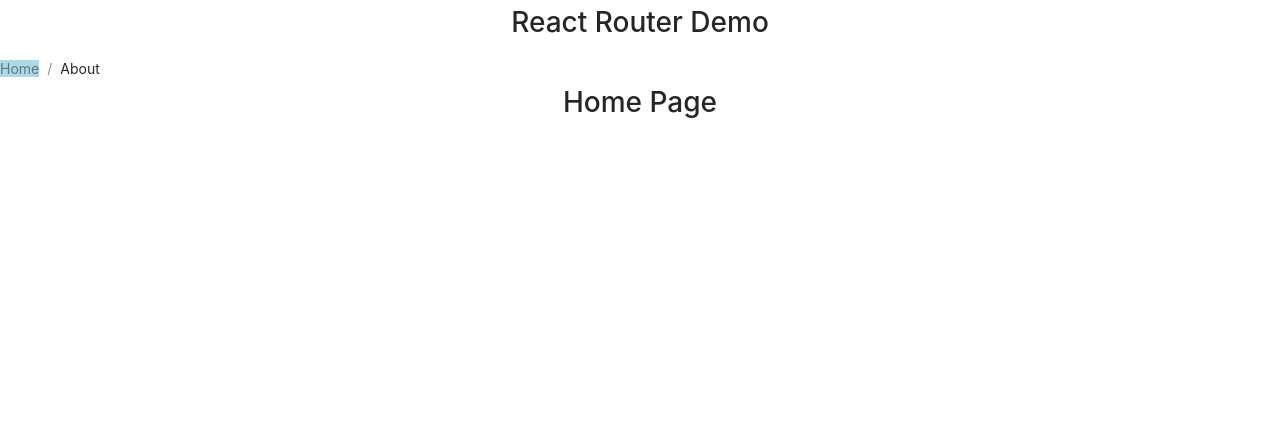
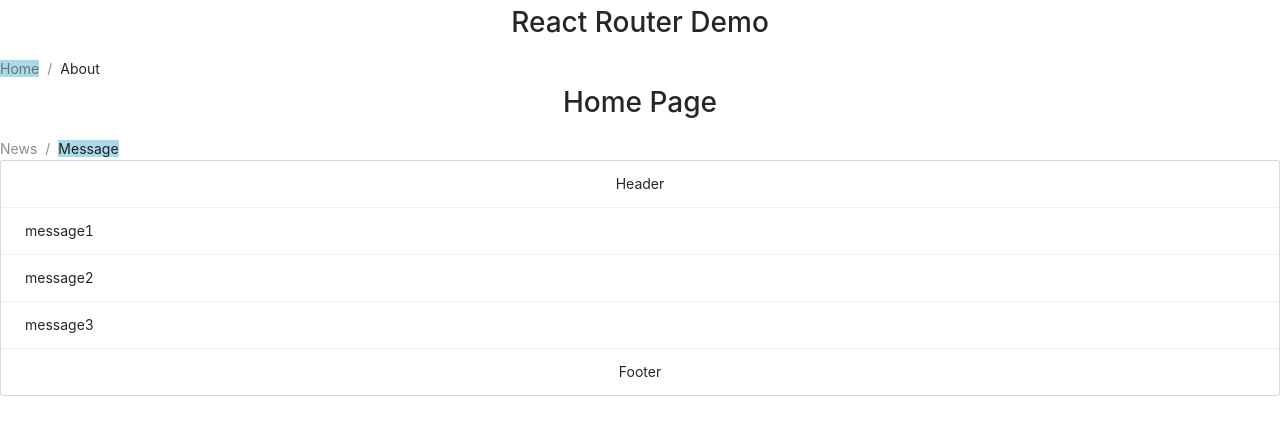
Before and after one commit to guoxiaxing/learn-react, a React (Create React App) app in the folder react-cli/react-router-demo/: page /home/message in a window 1280 px wide. Before the commit this address led to /home. Shown: the top 434 px of the page. Built offline with nearby package versions, Linux system fonts and the light colour scheme.

Commit message:
ADD: 二级路由

```diff
--- a/react-cli/react-router-demo/src/App.js
+++ b/react-cli/react-router-demo/src/App.js
@@ -45,7 +45,9 @@ function App() {
           {/* 解决方式  使用 Switch 包裹所有的Route组件 这样只要匹配到了一个就直接展示 不会再向下查找 */}
           <Switch>
             {/* 开启精准匹配 */}
-            <Route path="/home" exact component={Home} />
+            {/* 注意 如果有嵌套路由时 不能开启严格模式 否则点击子路由的时候会导致无法 match 父路由 而被redirect  */}
+            {/* <Route path="/home" exact component={Home} /> */}
+            <Route path="/home" component={Home} />
             <Route path="/about" component={About} />
             {/* 一般写在路由的最后 */}
             <Redirect to="/home" />
--- /dev/null
+++ b/react-cli/react-router-demo/src/components/Home/Message/index.jsx
@@ -0,0 +1,16 @@
+import React, { Component } from "react";
+import { List } from "antd";
+
+export default class Message extends Component {
+  render() {
+    return (
+      <List
+        header={<div>Header</div>}
+        footer={<div>Footer</div>}
+        bordered
+        dataSource={["message1", "message2", "message3"]}
+        renderItem={item => <List.Item>{item}</List.Item>}
+      />
+    );
+  }
+}
--- /dev/null
+++ b/react-cli/react-router-demo/src/components/Home/News/index.jsx
@@ -0,0 +1,16 @@
+import React, { Component } from "react";
+import { List } from "antd";
+
+export default class News extends Component {
+  render() {
+    return (
+      <List
+        header={<div>Header</div>}
+        footer={<div>Footer</div>}
+        bordered
+        dataSource={["news1", "news2", "news3"]}
+        renderItem={item => <List.Item>{item}</List.Item>}
+      />
+    );
+  }
+}
--- a/react-cli/react-router-demo/src/components/Home/index.jsx
+++ b/react-cli/react-router-demo/src/components/Home/index.jsx
@@ -1,7 +1,33 @@
 import React, { Component } from "react";
+import { Breadcrumb } from "antd";
+import MyNavLink from "../MyNavLink";
+import { Switch, Route, Redirect } from "react-router-dom";
+import News from "./News";
+import Message from "./Message";
 
 export default class Home extends Component {
   render() {
-    return <h1>Home Page</h1>;
+    return (
+      <>
+        <h1>Home Page</h1>
+        <Breadcrumb>
+          <Breadcrumb.Item>
+            <MyNavLink path="/home/news" className="my-active">
+              News
+            </MyNavLink>
+          </Breadcrumb.Item>
+          <Breadcrumb.Item>
+            <MyNavLink path="/home/message" className="my-active">
+              Message
+            </MyNavLink>
+          </Breadcrumb.Item>
+        </Breadcrumb>
+        <Switch>
+          <Route path="/home/news" component={News} />
+          <Route path="/home/message" component={Message} />
+          <Redirect to="/home/news" />
+        </Switch>
+      </>
+    );
   }
 }
```
Also changed, not shown: 1 other file (tests, documents, lock files or other folders).
